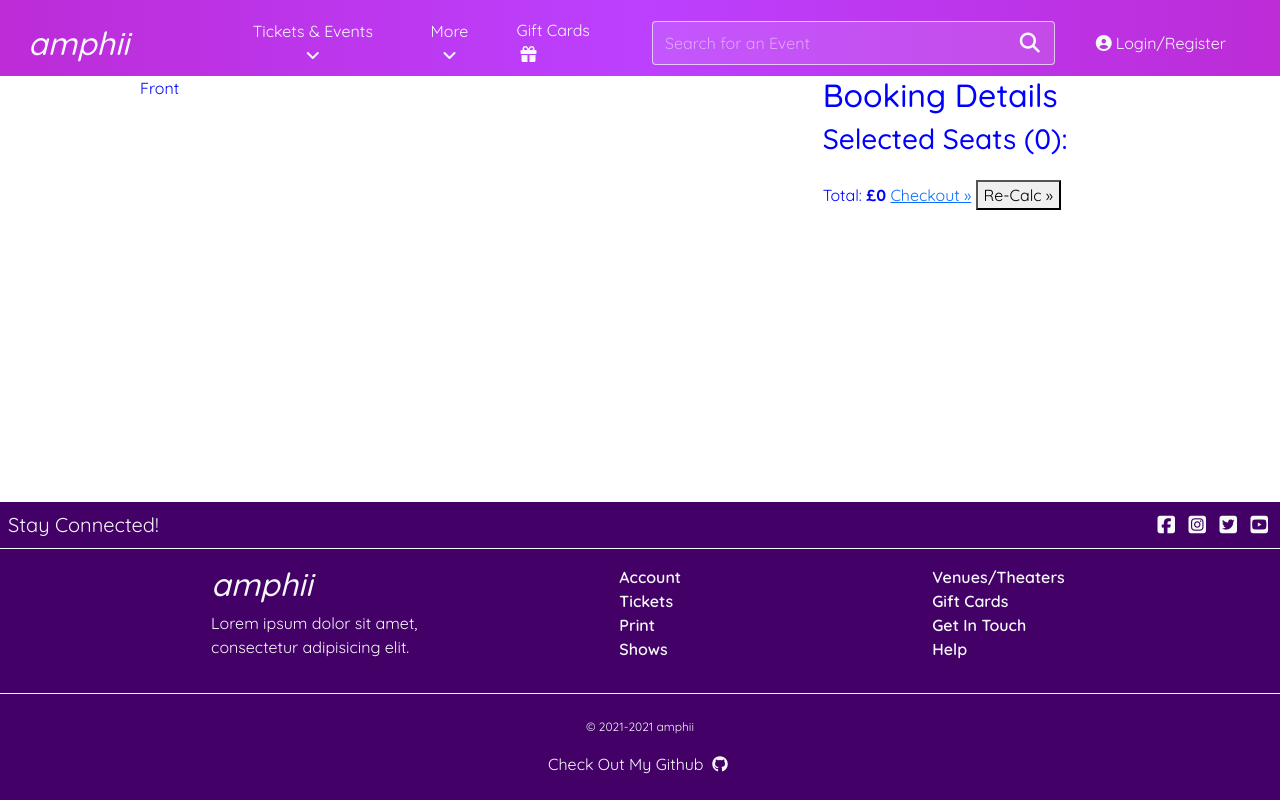
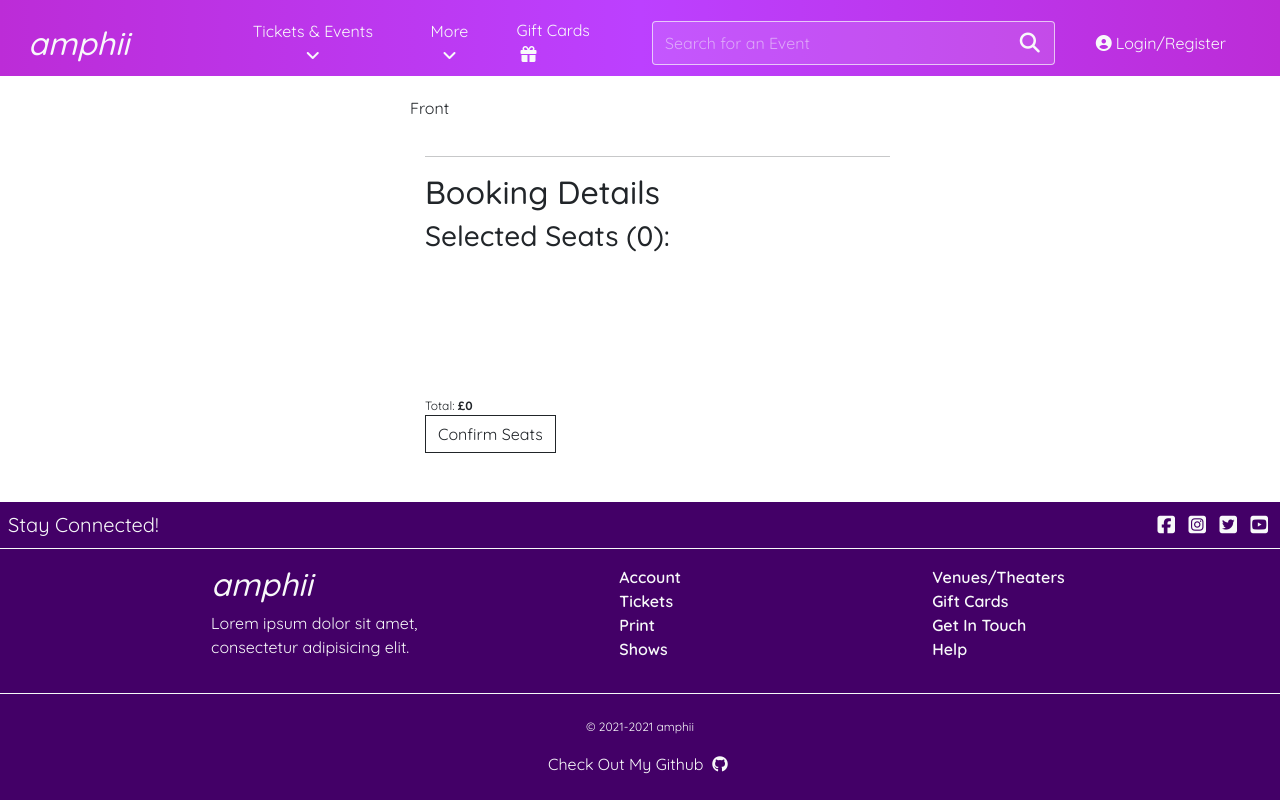
Before and after one commit to S-Lowes/Code-Institute-MS4, a Django app: template booking/templates/booking/booking.html in a window 1280 px wide. Run offline with Django 3.2, Linux system fonts and the light colour scheme; the template is opened without the code that fills it, so the values that code supplies are empty; parts of the project's set-up code (start-up, migrations or seed data) failed here and were passed over; some libraries are stand-ins or nearby versions.

Commit message:
(feat): Stle applied to booking.html

```diff
--- a/amphii/settings.py
+++ b/amphii/settings.py
@@ -197,5 +197,3 @@ STRIPE_CURRENCY = 'gbp'
 STRIPE_PUBLIC_KEY = os.getenv('STRIPE_PUBLIC_KEY', '')
 STRIPE_SECRET_KEY = os.getenv('STRIPE_SECRET_KEY', '')
 STRIPE_WH_SECRET = os.getenv('STRIPE_WH_SECRET', '')
-
-# DEFAULT_FROM_EMAIL = 'amphii@example.com'
--- a/booking/admin.py
+++ b/booking/admin.py
@@ -12,6 +12,9 @@ class BookingAdmin(admin.ModelAdmin):
               'phone_number', 'seat_number', 'seat_id', 'booking_total',
               'stripe_pid')
 
+    list_display = ('booking_number', 'date', 'user_profile', 'full_name',
+                    'booking_total', 'seat_number', 'seat_id',)
+
     ordering = ('-date',)
 
 
--- a/booking/static/booking/css/jquery.seat-charts.css
+++ b/booking/static/booking/css/jquery.seat-charts.css
@@ -1,6 +1,27 @@
+.container-seat-chart {
+margin: 0 auto;
+width: 500px;
+text-align: left;
+}
+
 div.seatCharts-container {
-	min-width: 700px; /* Do we need this? */
+    padding: 20px;
 }
+
+.booking-details {
+    text-align: left;
+    margin-left: 35px;
+    font-size: 12px;
+    position: relative;
+}
+
+#selected-seats {
+    max-height: 120px;
+    min-height: 120px;
+    overflow-y: scroll;
+    overflow-x: none;
+}
+
 div.seatCharts-cell {
 	height: 25px;
 	width: 25px;
@@ -11,8 +32,8 @@ div.seatCharts-cell {
 	font-size: 13px;
 	line-height:25px;
 	color: #430067;
+}
 
-}
 div.seatCharts-seat {
 	background-color: #bc40ff;
 	color: #f8f9fa;
@@ -24,11 +45,6 @@ div.seatCharts-seat {
 div.seatCharts-seat:focus {
 	border: none;
 }
-/*
-.seatCharts-seat:focus {
-	outline: none;
-}
-*/
 
 div.seatCharts-space {
 	background-color: white;
@@ -69,8 +85,7 @@ li.seatCharts-legendItem {
 	line-height: 2;
 }
 
-#selected-seats {
-    max-height: 100px;
-    overflow-y: scroll;
-    overflow-x: none;
+
+#hidden-buttons {
+	display: none;
 }
--- a/booking/templates/booking/booking.html
+++ b/booking/templates/booking/booking.html
@@ -10,34 +10,37 @@
 <script src="{% static 'booking/js/jquery.seat-charts.js' %}"></script>
 {% endblock %}
 
+{% block page_header %}
+{% endblock %}
+
 {% block content %}
+{% csrf_token %}
+<div class="container-seat-chart text-dark">
   <!-- Seats -->
-{% csrf_token %}
-<div class="container">
-  <div class="row">
-
-    <div class="col-12 col-lg-8">
   <div id="seat-map">
     <div class="front-indicator">Front</div>
   </div>
-    </div>
-
   <!-- Order Summary -->
-    <div class="col-12 col-lg-4">
   <div class="booking-details">
+    <hr>
     <h2>Booking Details</h2>
     <h3> Selected Seats (<span id="counter">0</span>):</h3>
     <ul id="selected-seats">
     </ul>
     Total: <b>£<span id="total">0</span></b>
-        <a id="checkout-button" class="checkout-button" href="{% url 'payment' showtime.id  %}">Checkout &raquo;</a>
-        <button id="re-calc-button" class="checkout-button">Re-Calc &raquo;</button>
+    <div class="div">
+      <button id="seatCalcButton" class="btn btn-outline-dark rounded-0">Confirm Seats</button>
+      <div id="hidden-buttons">
+        <p>Seats are chosen, are you ready to proceed?</p>
+        <button class="btn btn-outline-dark rounded-0" onclick="closeDiv()">&laquo; Not Yet!</button>
+        <a id="checkout-button" class="btn btn-outline-dark rounded-0" href="{% url 'payment' showtime.id  %}">
+          Checkout &raquo;</a>
+      </div>
+    </div>
     <div id="legend"></div>
   </div>
 </div>
 
-  </div>
-</div>
 {% endblock %}
 
 {% block postloadjs %}
--- a/booking/webhook_handler.py
+++ b/booking/webhook_handler.py
@@ -91,7 +91,7 @@ class StripeWH_Handler:
                 if booking:
                     booking.delete()
                 return HttpResponse(
-                    content=f'Webhook received: {event["type"]} | Error: {e}' ,
+                    content=f'Webhook received: {event["type"]} | Error: {e}',
                     status=500)
 
         return HttpResponse(
```
Also changed, not shown: booking/static/booking/js/jquery.seat-charts.setup.js. Lines whose indentation alone changed are shown as unchanged.
